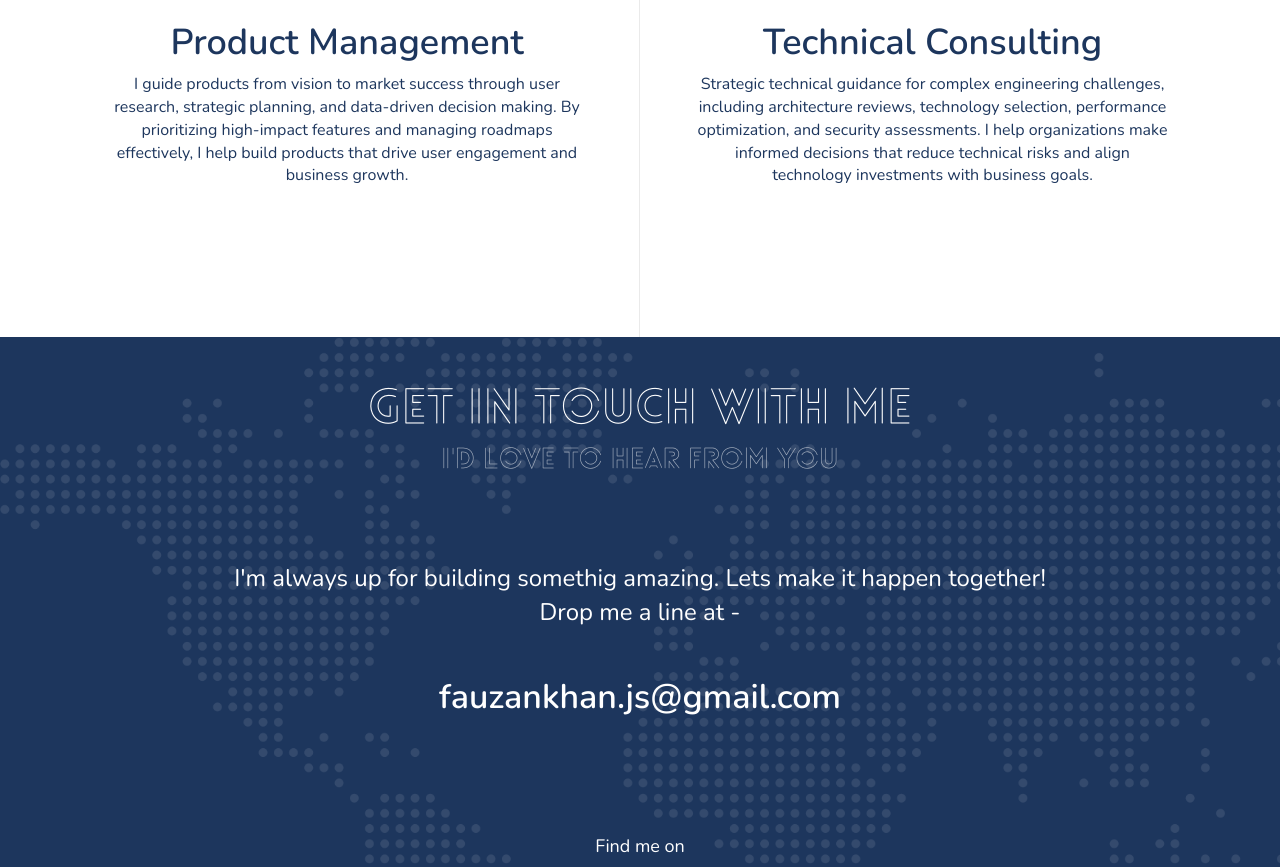
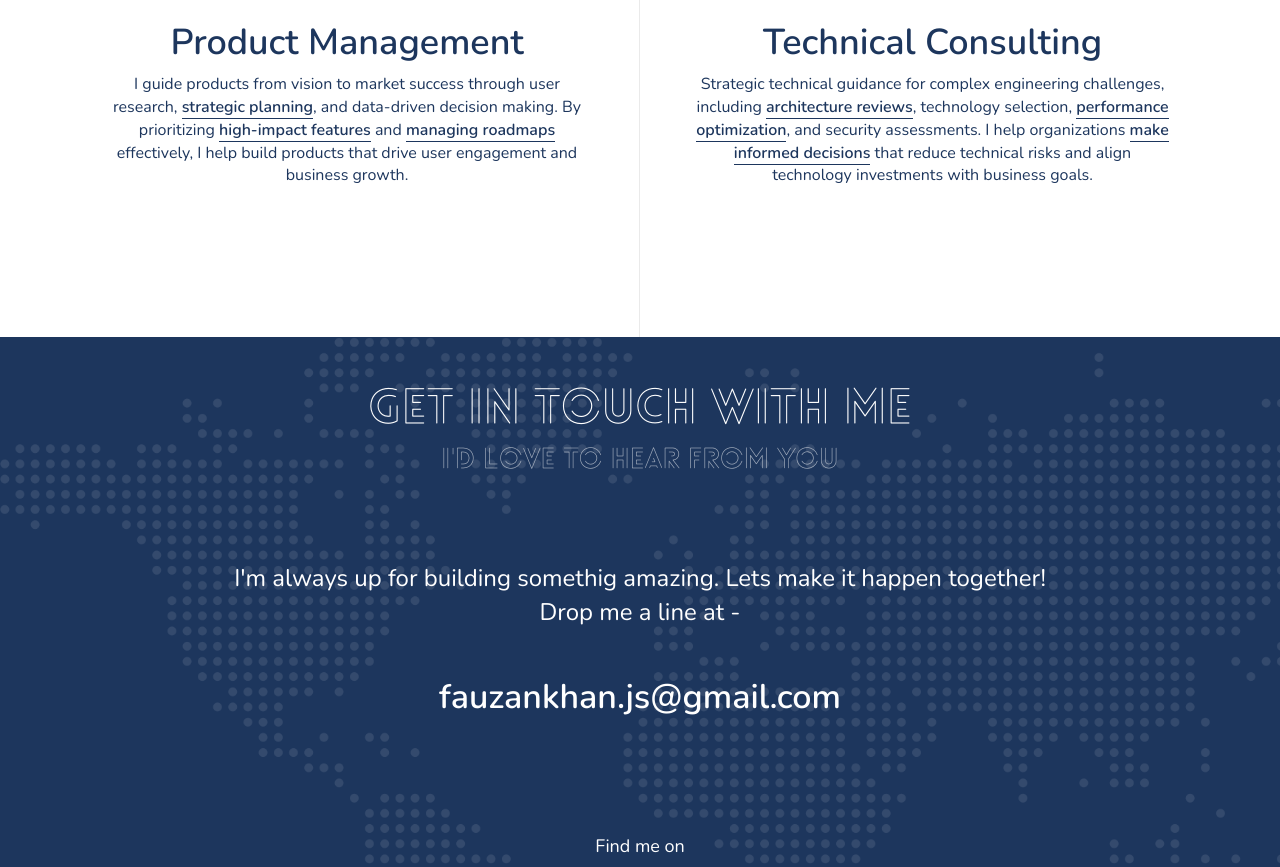
Before and after one commit to FauzanKhan/fauzankhan.github.io, a plain HTML site: page index.html in a window 1280 px wide. Shown: the part 2993-3860 px from the top of the page. Drawn offline with nearby package versions, Linux system fonts and the light colour scheme.

Commit message:
Highlight Terms

```diff
--- a/index.html
+++ b/index.html
@@ -320,9 +320,12 @@
                                     <div>
                                         <h1 class="service-title">Product Management</h1>
                                         <p class="service-desc">I guide products from vision to market success through
-                                            user research, strategic planning, and data-driven decision making. By
-                                            prioritizing high-impact features and managing roadmaps effectively, I help
-                                            build products that drive user engagement and business growth.</p>
+                                            user research, <span class="color-highlight">strategic planning</span>, and
+                                            data-driven decision making. By
+                                            prioritizing <span class="color-highlight">high-impact features</span> and
+                                            <span class="color-highlight">managing roadmaps</span> effectively, I help
+                                            build products that drive user engagement and business growth.
+                                        </p>
                                     </div>
                                 </div>
                             </div>
@@ -356,9 +359,12 @@
                                     <h1 class="service-title">Technical Consulting
                                     </h1>
                                     <p class="service-desc">Strategic technical guidance for complex engineering
-                                        challenges, including architecture reviews, technology selection,
-                                        performance optimization, and security assessments. I help organizations
-                                        make informed decisions that reduce technical risks and align technology
+                                        challenges, including <span class="color-highlight">architecture reviews</span>,
+                                        technology selection,
+                                        <span class="color-highlight">performance optimization</span>, and security
+                                        assessments. I help organizations
+                                        <span class="color-highlight">make informed decisions</span> that reduce
+                                        technical risks and align technology
                                         investments with business goals.
                                     </p>
                                 </div>
```
